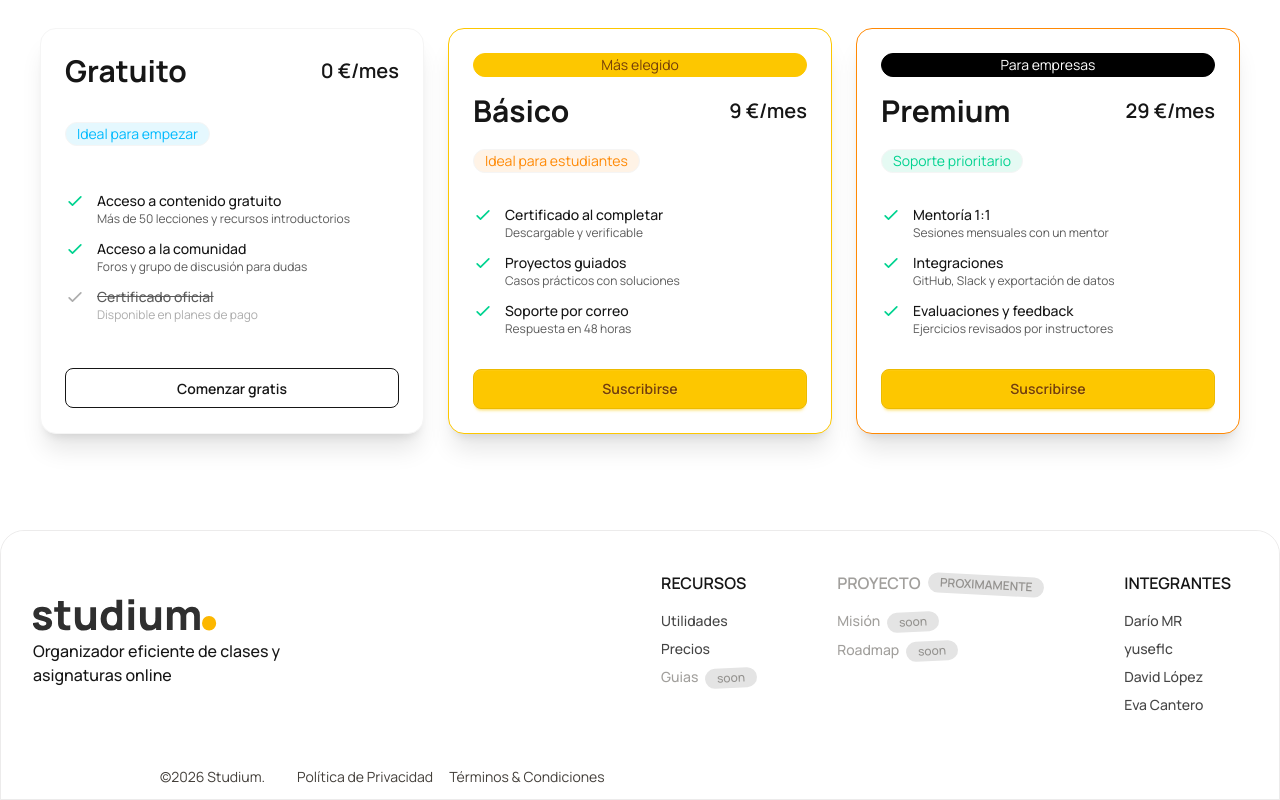
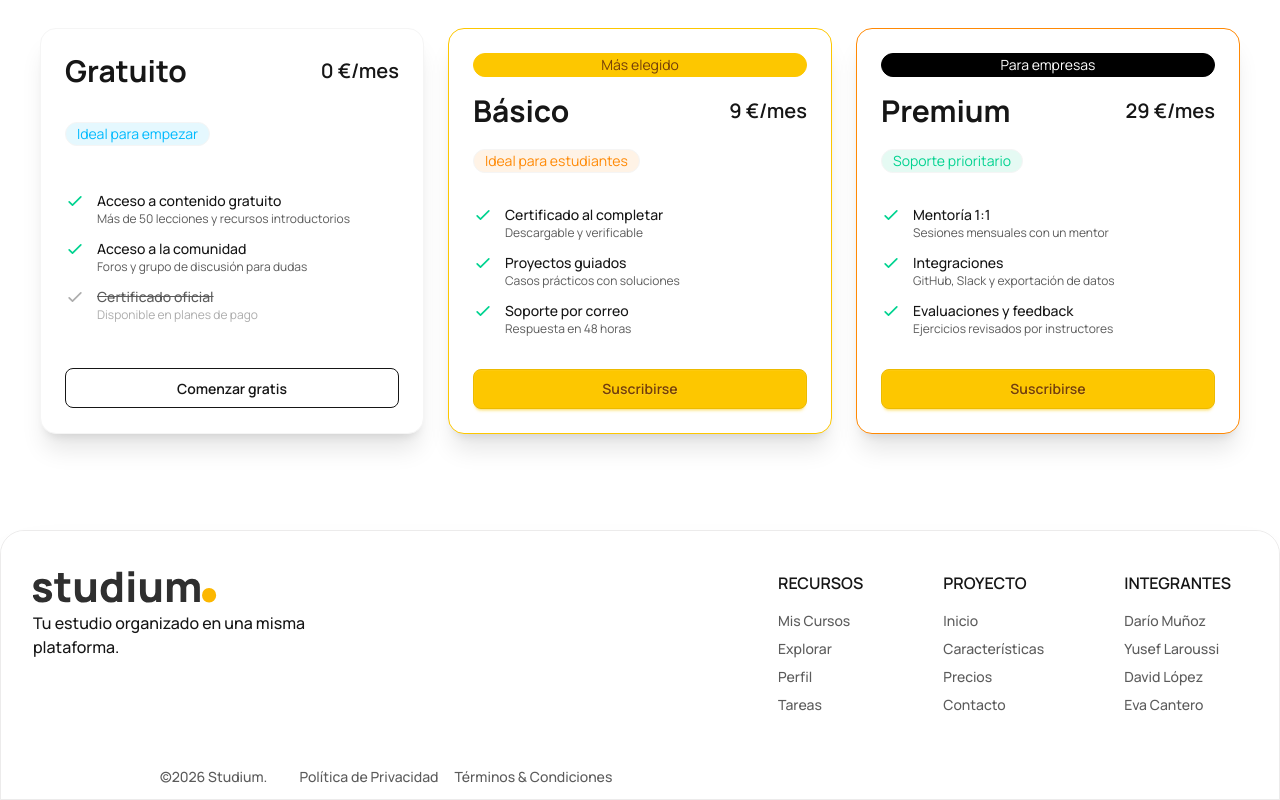
Before and after one commit to yuseflc/studium, a Next.js app: page / in a window 1280 px wide. Shown: the part 2060-2860 px from the top of the page. Built offline with nearby package versions, Linux system fonts and the light colour scheme; a web font is replaced by a local one.

Commit message:
[Upgrade] Footer renovado con entradas y redirecciones reales

```diff
--- a/src/app/(landing)/page.tsx
+++ b/src/app/(landing)/page.tsx
@@ -1,7 +1,6 @@
 import Hero from "@/components/sections/Hero";
 import Features from "@/components/sections/Features";
 import Pricing from "@/components/sections/Pricing";
-import CustomersTableCard from "@/components/sections/FeaturesCard";
 import { Footer } from "@/components/sections/Footer";
 
 export default function Home() {
--- a/src/components/sections/Footer.tsx
+++ b/src/components/sections/Footer.tsx
@@ -1,8 +1,5 @@
 import Link from 'next/link'
 import Logo from '@/components/ui/Logo'
-
-import { IconBrandLinkedin, IconBrandTwitter } from "@tabler/icons-react";
-
 
 interface FooterLink {
     name: string;
@@ -19,27 +16,29 @@ const footerSections = [
         title: 'Recursos',
         disabled: false,
         links: [
-            { name: 'Utilidades', href: '/resources/freebies' },
-            { name: 'Precios', href: '/resources/tools' },
-            { name: 'Guias', href: '/resources/behavior-principles', disabled: true },
+            { name: 'Mis Cursos', href: '/mycourses' },
+            { name: 'Explorar', href: '/mycourses' },
+            { name: 'Perfil', href: '/account/profile' },
+            { name: 'Tareas', href: '/mycourses' },
         ],
     },
     {
         title: 'Proyecto',
-        disabled: true,
         links: [
-            { name: 'Misión', href: '/company/mission', disabled: true },
-            { name: 'Roadmap', href: '/company/ecosystem', disabled: true },
+            { name: 'Inicio', href: '/' },
+            { name: 'Características', href: '/#features' },
+            { name: 'Precios', href: '/#pricing' },
+            { name: 'Contacto', href: 'mailto:hola@studium.com' },
         ],
     },
     {
         title: 'Integrantes',
         disabled: false,
         links: [
-            { name: 'Darío MR', href: 'https://dmrstudio.dev/', disabled: false },
-            { name: 'yuseflc', href: 'https://yuseflc.dev/', disabled: false },
-            { name: 'David López', href: '#', disabled: false },
-            { name: 'Eva Cantero', href: '#', disabled: false },
+            { name: 'Darío Muñoz', href: 'https://dmrstudio.dev/' },
+            { name: 'Yusef Laroussi', href: 'https://yuxey.pages.dev/' },
+            { name: 'David López', href: 'https://github.com/dalofe23' },
+            { name: 'Eva Cantero', href: 'https://github.com/ecanteroa02' },
         ],
     },
 ]
@@ -47,9 +46,9 @@ export const Footer = () => {
     const currentYear = new Date().getFullYear();
 
     return (
-        <footer id="about" className="m-auto text-base-content border border-neutral/10 rounded-t-3xl max-w-sm lg:max-w-7xl mx-4 lg:mx-auto">
-            <div className="relative bg-base-100 rounded-3xl mx-auto py-10 flex flex-col md:flex-row justify-between items-center gap-6 px-4 md:px-0">
-                <div className="flex flex-col md:flex-row items-center justify-between gap-4 md:gap-10 md:px-8 flex-1 w-full">
+        <footer id="about" className="m-auto text-base-content border border-neutral/10 rounded-t-3xl max-w-sm lg:max-w-7xl mx-4 lg:mx-auto shadow-2xl shadow-neutral/10">
+            <div className="relative bg-base-100 rounded-3xl mx-auto py-10 flex flex-col md:flex-row justify-between items-start gap-6 px-4 md:px-0">
+                <div className="flex flex-col md:flex-row items-start justify-between gap-4 md:gap-10 md:px-8 flex-1 w-full">
                     <div className='flex flex-col items-start gap-2'>
                         <Link
                             href="/"
@@ -57,7 +56,7 @@ export const Footer = () => {
                         >
                             <Logo className="h-8 w-auto" />
                         </Link>
-                        <p className='font-medium w-full md:w-4/5 text-base-content'>Organizador eficiente de clases y asignaturas online</p>
+                        <p className='font-medium w-full md:w-4/5 text-base-content'>Tu estudio organizado en una misma plataforma.</p>
                     </div>
 
                     <div className='flex flex-col md:mx-4 md:flex-row gap-2 md:gap-20 items-start md:items-start'>
@@ -65,16 +64,16 @@ export const Footer = () => {
                         {footerSections.map((section: FooterSection) => (
                             <div key={section.title} className='flex flex-col gap-1 md:gap-4'>
                                 <h4 className={`uppercase font-display text-md font-semibold ${section.disabled ? 'text-neutral/50' : 'text-base-content'}`}>
-                                    {section.title} {(section.disabled) && <span className='inline-flex  ml-1 py-0.5 px-3 bg-base-300 text-xs rounded-xl rotate-3'>proximamente</span>}
+                                    {section.title}
                                 </h4>
                                 <div className="flex flex-wrap md:flex-col gap-2 text-sm text-neutral items-start ">
                                     {section.links.map(link => (
                                         <Link
                                             key={link.name}
                                             href={link.href}
-                                            className={`whitespace-nowrap font-medium ${link.disabled ? 'pointer-events-none text-neutral/50' : 'text-base-content/80'}`}
+                                            className={`whitespace-nowrap font-medium transition-all duration-200 hover: hover:text-primary ${link.disabled ? 'pointer-events-none text-neutral/50' : 'text-base-content/70 hover:text-primary'}`}
                                         >
-                                            {link.name} {link.disabled && <span className='inline-flex ml-1 py-0.5 px-3 bg-base-300 text-xs rounded-xl -rotate-3'>soon</span>}
+                                            {link.name}
                                         </Link>
                                     ))}
                                 </div>
@@ -84,14 +83,14 @@ export const Footer = () => {
 
                 </div>
             </div>
-            <div className="my-3 px-4 md:px-8 flex flex-col md:flex-row justify-between items-center md:items-center gap-4 text-sm text-neutral w-full max-w-5xl mx-auto">
+            <div className="my-3 px-4 md:px-8 flex flex-col md:flex-row justify-between items-center md:items-center gap-4 text-sm w-full max-w-5xl mx-auto">
                 <div className="flex flex-col sm:flex-row gap-2 sm:gap-8 items-center sm:items-center">
-                    <p className="whitespace-nowrap">
+                    <p className="whitespace-nowrap font-medium text-base-content/70">
                         ©{currentYear} Studium.
                     </p>
                     <div className="flex flex-row gap-4">
-                        <Link href="/legal/privacy-policy">Política de Privacidad</Link>
-                        <Link href="/legal/tos">Términos &#38; Condiciones</Link>
+                        <Link href="/legal/privacy-policy" className="font-medium text-base-content/70 hover:text-primary transition-all duration-200">Política de Privacidad</Link>
+                        <Link href="/legal/tos" className="font-medium text-base-content/70 hover:text-primary transition-all duration-200">Términos &#38; Condiciones</Link>
                     </div>
                 </div>
             </div>
```
